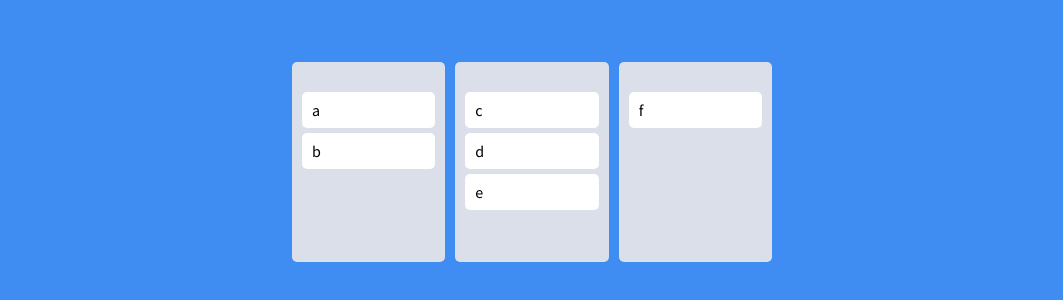
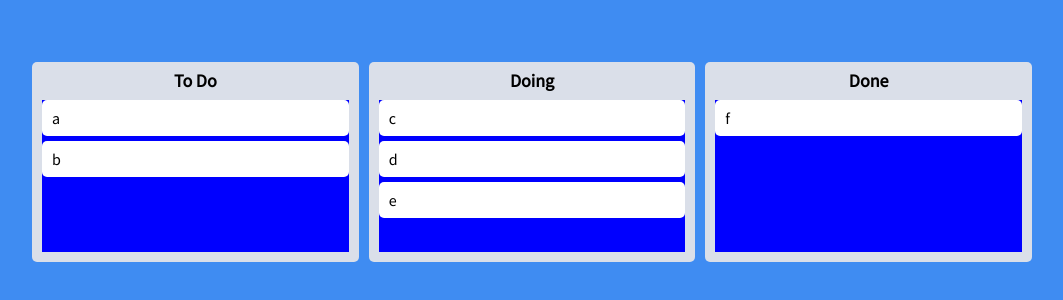
Before and after one commit to sangminlee98/Kanban-Board, a React (Create React App) app: page / in a window 1280 px wide. Shown: the part 238-538 px from the top of the page, without its empty margins (108-1171 px from the left). Built offline with nearby package versions, Linux system fonts and the light colour scheme.

Commit message:
droppable snapshot

```diff
--- a/src/App.tsx
+++ b/src/App.tsx
@@ -7,7 +7,7 @@ import Board from './Components/Board';
 
 const Wrapper = styled.div`
   display: flex;
-  max-width: 480px;
+  max-width: 1000px;
   width: 100%;
   margin: 0 auto;
   justify-content: center;
--- a/src/Components/Board.tsx
+++ b/src/Components/Board.tsx
@@ -4,11 +4,29 @@ import styled from 'styled-components';
 import DraggableCard from './DraggableCard';
 
 const Wrapper = styled.div`
-  padding: 20px 10px;
-  padding-top: 30px;
+  display: flex;
+  flex-direction: column;
+  padding: 10px 10px;
   background-color: ${props => props.theme.boardColor};
   border-radius: 5px;
   min-height: 200px;
+`;
+const Title = styled.h1`
+  text-align: center;
+  font-weight: 600;
+  margin-bottom: 10px;
+  font-size: 18px;
+`;
+
+interface IAreaProps {
+  isDraggingOver: boolean;
+  draggingFromThisWith: boolean;
+}
+
+const Area = styled.div<IAreaProps>`
+  background-color: ${props => props.isDraggingOver ? 'pink' : props.draggingFromThisWith ? 'red' : 'blue'};
+  flex-grow: 1;
+  transition: background-color .3s ease-in-out;
 `;
 
 interface IBoardProps {
@@ -18,13 +36,16 @@ interface IBoardProps {
 
 const Board = ({boardId, toDos}: IBoardProps) => {
   return (
-    <Droppable droppableId={boardId}>
-      {(magic) => (
-      <Wrapper ref={magic.innerRef} {...magic.droppableProps}>
-        {toDos.map((toDo, index) => <DraggableCard key={toDo} toDo={toDo} index={index}/>)}
-        {magic.placeholder}
-      </Wrapper>)}
-    </Droppable>
+    <Wrapper>
+      <Title>{boardId}</Title>
+      <Droppable droppableId={boardId}>
+        {(provided, snapshot) => (
+        <Area isDraggingOver={snapshot.isDraggingOver} draggingFromThisWith={Boolean(snapshot.draggingFromThisWith)} ref={provided.innerRef} {...provided.droppableProps}>
+          {toDos.map((toDo, index) => <DraggableCard key={toDo} toDo={toDo} index={index}/>)}
+          {provided.placeholder}
+        </Area>)}
+      </Droppable>
+    </Wrapper>
   );
 };
 
--- a/src/Components/DraggableCard.tsx
+++ b/src/Components/DraggableCard.tsx
@@ -14,11 +14,10 @@ interface IDraggableCardProps {
   index: number;
 }
 const DraggableCard = ({toDo, index}: IDraggableCardProps) => {
-  console.log(toDo);
   return (
     <Draggable draggableId={toDo} index={index}>
-      {(magic) => (
-        <Card ref={magic.innerRef} {...magic.draggableProps} {...magic.dragHandleProps}>
+      {(provided) => (
+        <Card ref={provided.innerRef} {...provided.draggableProps} {...provided.dragHandleProps}>
           {toDo}
         </Card>)}
     </Draggable>
--- a/src/atoms.ts
+++ b/src/atoms.ts
@@ -6,8 +6,8 @@ interface IToDoState {
 export const toDoState = atom<IToDoState>({
   key: 'toDo',
   default: {
-    to_do: ["a", "b"],
-    doing: ["c", "d", "e"],
-    done: ["f"]
+    "To Do": ["a", "b"],
+    Doing: ["c", "d", "e"],
+    Done: ["f"]
   },
 })
```
